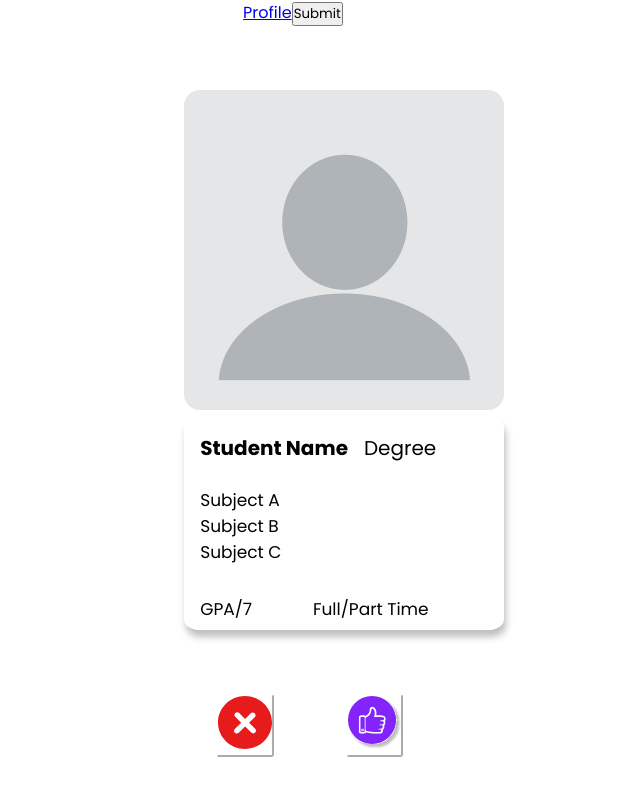
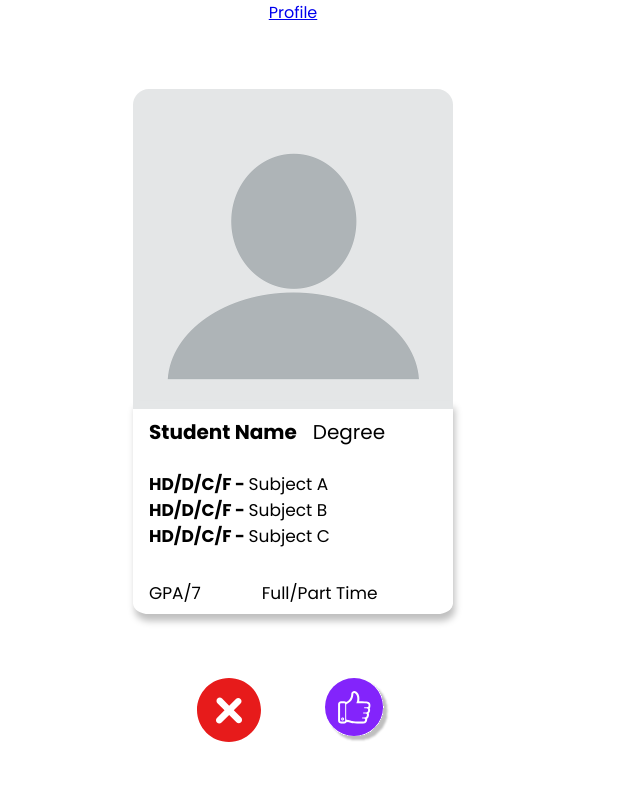
Before and after one commit to GiorgioBaz/GroupMatch, a React (Create React App) app in the folder client/: page /mainpage in a window 1280 px wide. Shown: the top 796 px of the page, without its empty margins (347-987 px from the left). Built offline with nearby package versions, Linux system fonts and the light colour scheme.

Commit message:
Fixed buttons, student card, alignment and added span

```diff
--- a/client/src/Components/MainPage/MainPage.css
+++ b/client/src/Components/MainPage/MainPage.css
@@ -13,16 +13,16 @@
     width: 25vw;
     height: fit-content;
     position: relative;
-    margin-left: 8%;
     margin-top: 3em;
+    align-items: center;
 }
 
 .main-student-photo{
     width: 20em;
-    align-self: center;
+    height: 20em;
     margin-top: 0.5em;
-    margin-right: auto;
-    border-radius: 5%;
+    border-radius: 5% 5% 0% 0%;
+
 }
 
 .student-info{
@@ -31,7 +31,7 @@
     width: 20em;
     height: fit-content;
     box-shadow: 2px 7px 7px rgba(0, 0, 0, 0.25);
-    border-radius: 5%;
+    border-radius: 0% 0% 5% 5%;
 }
 
 .student-title{
@@ -60,6 +60,10 @@
     margin-bottom: 0.5em;
 }
 
+.academic-marks{
+    font-weight: bold;
+}
+
 .student-degree-details{
     display: flex;
     flex-direction: row;
@@ -81,26 +85,15 @@
     display: flex;
     flex-direction: row;
     margin-top: 4em;
-    margin-left: 10%;
-}
-
-.student-reject-button{
-    border-color: white;
-    background: white;
-    border-radius: 5%;
+    width: 20em;
 }
 
 .student-reject-image{
     width: 4em;
-}
-
-.student-interest-button{
-    margin-left: 25%;
-    border-color: white;
-    background: white;
-    border-radius: 5%;
+    margin-left: 20%;
 }
 
 .student-interest-image{
     width: 4em;
+    margin-left: 20%;
 }
--- a/client/src/Components/MainPage/MainPage.js
+++ b/client/src/Components/MainPage/MainPage.js
@@ -26,9 +26,6 @@ function MainPage() {
         		<Link to="/profile">
 							Profile
 						</Link>
-
-				<button onClick={getUser}>Submit</button>
-				{data ? <h1>{data}</h1> : null}
 			</div>
 
 			<div className="main-card">
@@ -47,9 +44,9 @@ function MainPage() {
 					</div>
 
 					<div className="student-academics">
-						<p>Subject A</p>
-						<p>Subject B</p>
-						<p>Subject C</p>
+						<p><span class="academic-marks"> HD/D/C/F - </span>Subject A</p>
+						<p><span class="academic-marks"> HD/D/C/F - </span>Subject B</p>
+						<p><span class="academic-marks"> HD/D/C/F - </span>Subject C</p>
 					</div>
 
 					<div className="student-degree-details">
@@ -64,21 +61,18 @@ function MainPage() {
 				</div>
 
 				<div className="student-interest-buttons">
-					<button className="student-reject-button">
-						<img
+					<img
 						alt="Reject"
 						className="student-reject-image"
 						src={rejectIcon}
-						/>
-					</button>
-
-					<button className="student-interest-button">
-						<img
+						onClick={() => console.log("Click")}
+					/>
+					<img
 						alt="Interest"
 						className="student-interest-image"
 						src={interestIcon}
-						/>
-					</button>
+						onClick={() => console.log("Click")}
+					/>
 				</div>
 			</div>
 		</div>
```
